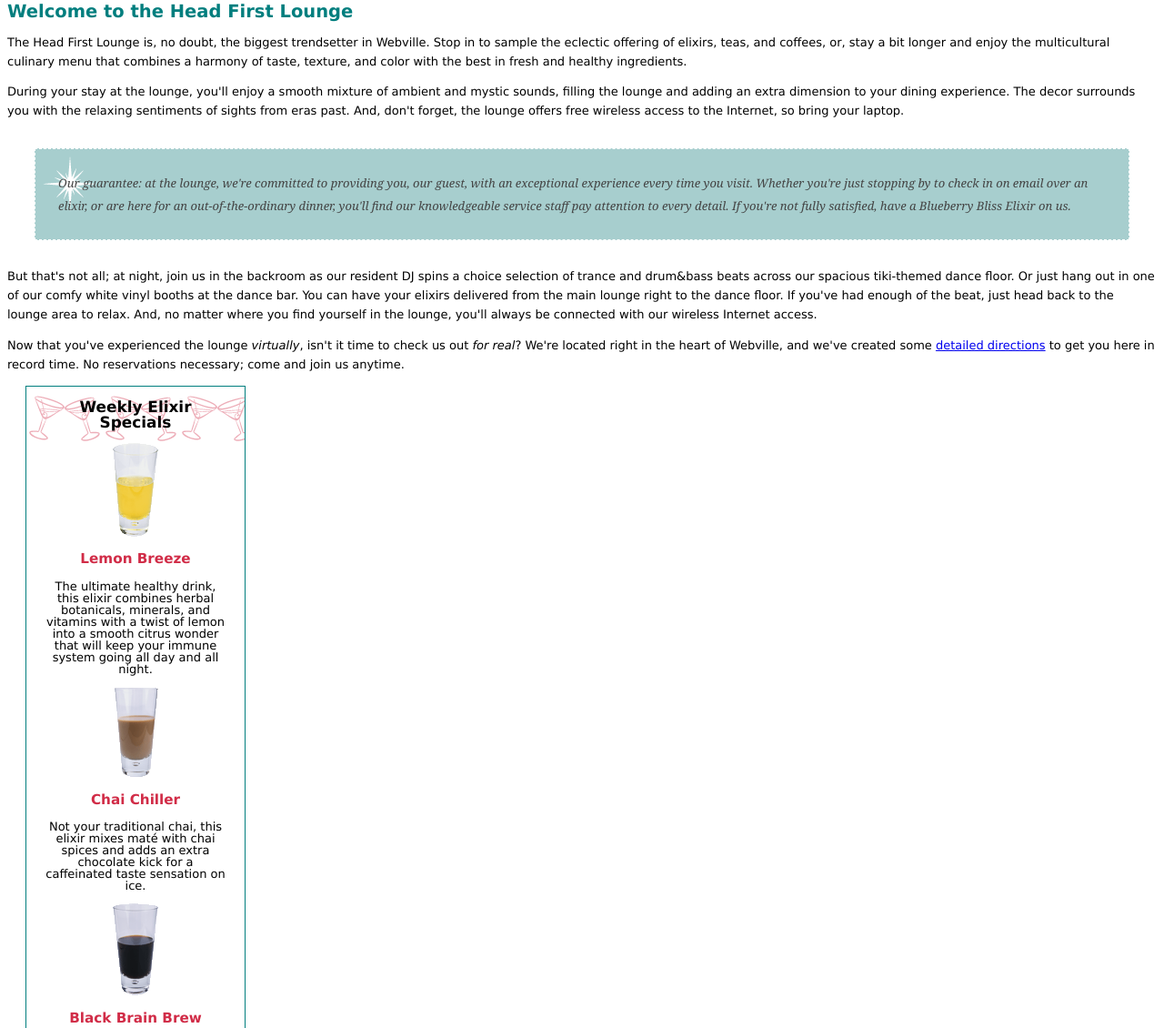
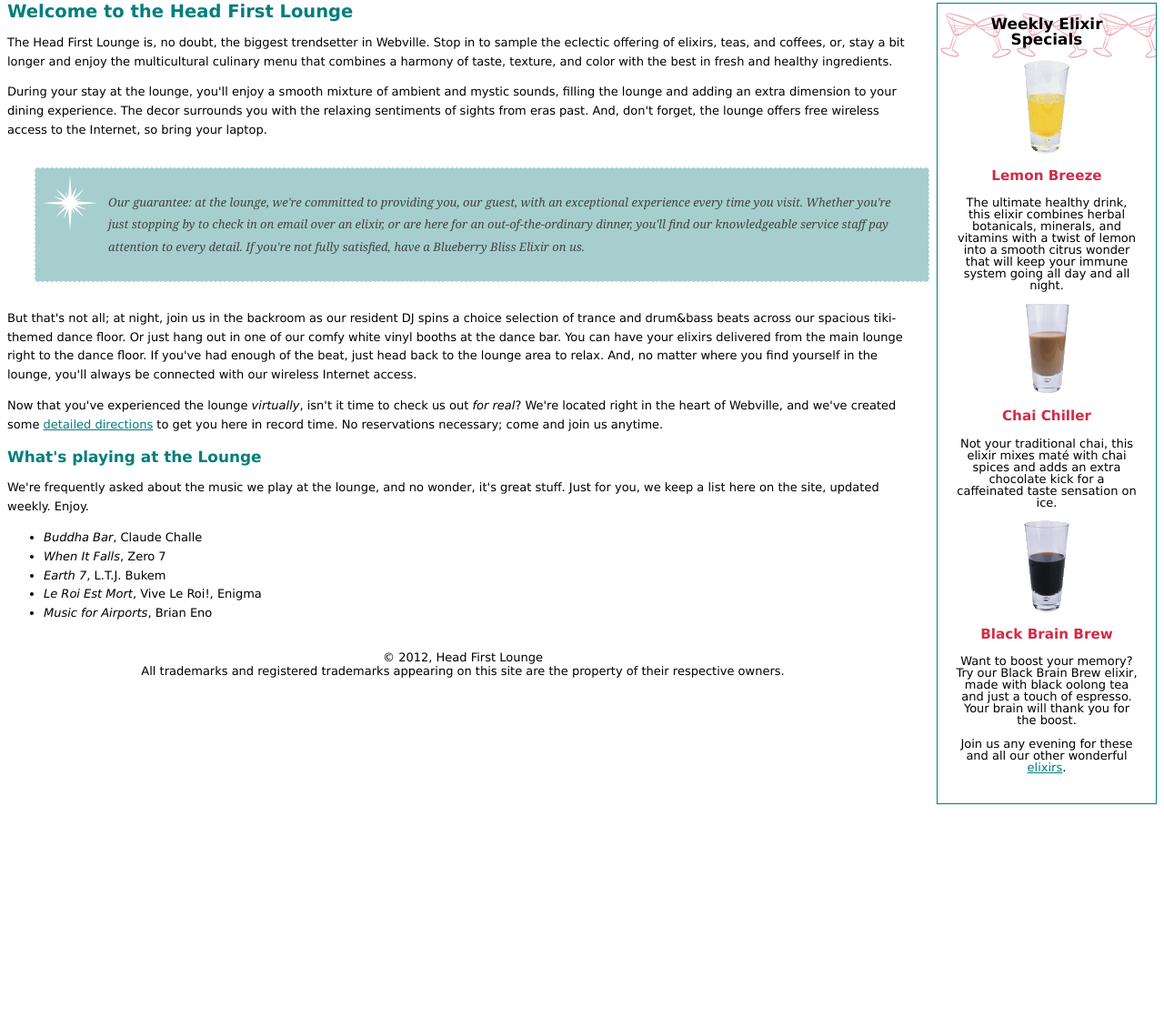
Before and after one commit to Alexsandra127/Starbuzz-Coffee, a plain HTML site: page lounge/lounge.html in a window 1280 px wide. Shown: the part 227-1357 px from the top of the page at 91% size. After the commit the page ends 1111 px from the top, so only its background shows below. Drawn offline with Linux system fonts and the light colour scheme.

Commit message:
Aplicando css FLOAT

```diff
--- a/lounge/lounge.css
+++ b/lounge/lounge.css
@@ -16,23 +16,24 @@ h1, h2 {
 				font-size: 130%;
 			}
 
-#guarantee{
+#guarantee {
+  line-height: 1.9em;
+  font-style: italic;
+  font-family: Georgia, "Times New Roman", Times, serif;
+  color: #444444;
   border: 1px dashed white;
   background-color: #a7cece;
-		padding:  25px;
+  padding: 25px;
   padding-left: 80px;
-		margin:  30px;
+  margin: 30px;
   margin-right: 250px;
-		line-height: 1.9em;
-		font-family; Georgia, "Times New Roman", Times, serif;
-	    color:#444444;
-		font-style: italic;
   background-image: url(images/background.gif);
   background-repeat: no-repeat;
   background-position: top left;
 }
 
-#elixirs{
+
+#elixirs {
   border: thin solid #007e7e;
   width: 200px;
   padding: 0px 20px 20px 20px;
@@ -41,6 +42,7 @@ h1, h2 {
   background-image: url("images/cocktail.gif");
   background-repeat: repeat-x;
   line-height: 1;
+  float: right;
 }
 
 #elixirs h2 {
@@ -58,4 +60,38 @@ h1, h2 {
 	margin-top: 30px;
 }
 
+.cd {
+	font-style: italic;
 }
+
+#elixirs .artist{
+	font-weight: bold;
+}
+
+#elixirs a:link {
+	color: #007e7e;
+}
+#elixirs a:visited {
+	color: #333333;
+}
+
+#elixirs a:hover{
+	background: #f88396;
+	color: #0d5353;
+}
+
+#elixirs .artist{
+	font-weight: bold;
+}
+
+a:link {
+	color: #007e7e;
+}
+a:visited {
+	color: #333333;
+}
+
+a:hover{
+	background: #f88396;
+	color: #0d5353;
+}
--- a/lounge/lounge.html
+++ b/lounge/lounge.html
@@ -4,12 +4,52 @@
     <meta charset="utf-8">
     <title>Head First Lounge</title>
     <link type="text/css" rel="stylesheet" href="lounge.css">
-	<link type="text/css" rel="stylesheet" href="lounge.css" media="screen and (min-width: 481px)">
-	<link type="text/css" rel="stylesheet" href="lounge-mobile.css" media="screen and (min-width: 481px)">
-	<link type="text/css" href="lounge-print.css" rel="stylesheet" media="print"
   </head>
   <body>
     <p><img src="images/logo.gif" alt="Head First Lounge"></p>
+
+	<div id="elixirs">
+    <h2>Weekly Elixir Specials</h2>
+    <p>
+      <img src="images/yellow.gif" alt="Lemon Breeze Elixir">
+    </p>
+    <h3>Lemon Breeze</h3>
+    <p>
+      The ultimate healthy drink, this elixir combines
+      herbal botanicals, minerals, and vitamins with
+      a twist of lemon into a smooth citrus wonder
+      that will keep your immune system going all
+      day and all night.
+    </p>
+
+    <p>
+      <img src="images/chai.gif" alt="Chai Chiller Elixir">
+    </p>
+    <h3>Chai Chiller</h3>
+    <p>
+      Not your traditional chai, this elixir mixes mat&eacute;
+      with chai spices and adds an extra chocolate kick for
+      a caffeinated taste sensation on ice.
+    </p>
+
+    <p>
+      <img src="images/black.gif" alt="Black Brain Brew Elixir">
+    </p>
+    <h3>Black Brain Brew</h3>
+    <p>
+      Want to boost your memory?  Try our Black Brain Brew
+      elixir, made with black oolong tea and just a touch
+      of espresso.  Your brain will thank you for the boost.
+    </p>
+
+    <p>
+      Join us any evening for these and all our
+      other wonderful
+      <a href="beverages/elixir.html"
+         title="Head First Lounge Elixirs">elixirs</a>.
+    </p>
+</div>
+
     <h1>Welcome to the Head First Lounge</h1>
     <p>
       The Head First Lounge is, no doubt, the biggest trendsetter in Webville.
@@ -57,47 +97,7 @@
       come and join us anytime.
     </p>
 
-<div id="elixirs">
-    <h2>Weekly Elixir Specials</h2>
-    <p>
-      <img src="images/yellow.gif" alt="Lemon Breeze Elixir">
-    </p>
-    <h3>Lemon Breeze</h3>
-    <p>
-      The ultimate healthy drink, this elixir combines
-      herbal botanicals, minerals, and vitamins with
-      a twist of lemon into a smooth citrus wonder
-      that will keep your immune system going all
-      day and all night.
-    </p>
 
-    <p>
-      <img src="images/chai.gif" alt="Chai Chiller Elixir">
-    </p>
-    <h3>Chai Chiller</h3>
-    <p>
-      Not your traditional chai, this elixir mixes mat&eacute;
-      with chai spices and adds an extra chocolate kick for
-      a caffeinated taste sensation on ice.
-    </p>
-
-    <p>
-      <img src="images/black.gif" alt="Black Brain Brew Elixir">
-    </p>
-    <h3>Black Brain Brew</h3>
-    <p>
-      Want to boost your memory?  Try our Black Brain Brew
-      elixir, made with black oolong tea and just a touch
-      of espresso.  Your brain will thank you for the boost.
-    </p>
-
-    <p>
-      Join us any evening for these and all our
-      other wonderful
-      <a href="beverages/elixir.html"
-         title="Head First Lounge Elixirs">elixirs</a>.
-    </p>
-</div>
 
     <h2>What's playing at the Lounge</h2>
     <p>
@@ -106,11 +106,11 @@
       Enjoy.
     </p>
     <ul>
-      <li>Buddha Bar, Claude Challe</li>
-      <li>When It Falls, Zero 7</li>
-      <li>Earth 7, L.T.J. Bukem</li>
-      <li>Le Roi Est Mort, Vive Le Roi!, Enigma</li>
-      <li>Music for Airports, Brian Eno</li>
+      <li><span class="cd">Buddha Bar</span>, <span class="artist"</span>Claude Challe</span></li>
+      <li><span class="cd">When It Falls</span>, <span class="artist">Zero 7</span></li>
+      <li><span class="cd">Earth 7</span>, <span class="artist">L.T.J. Bukem</span></li>
+      <li><span class="cd">Le Roi Est Mort</span>, <span class="artist">Vive Le Roi!, Enigma</span></li>
+      <li><span class="cd">Music for Airports</span>, <span class="artist">Brian Eno</span></li>
     </ul>
 
     <p id="footer">
```
Lines whose indentation alone changed are shown as unchanged.
